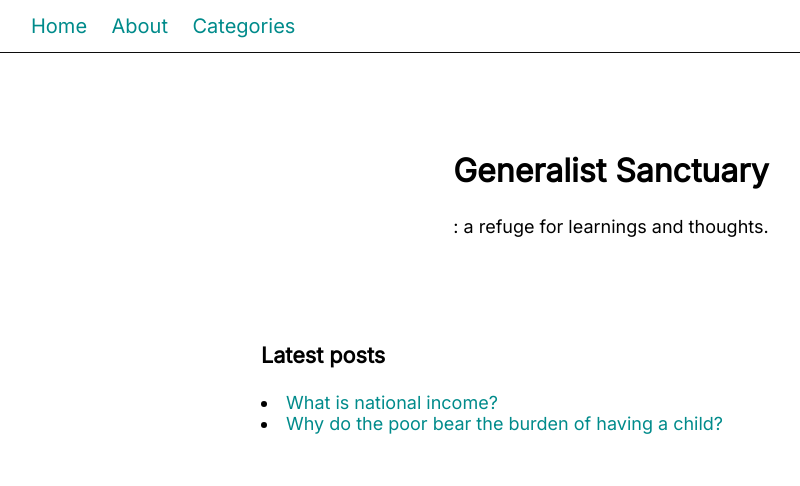
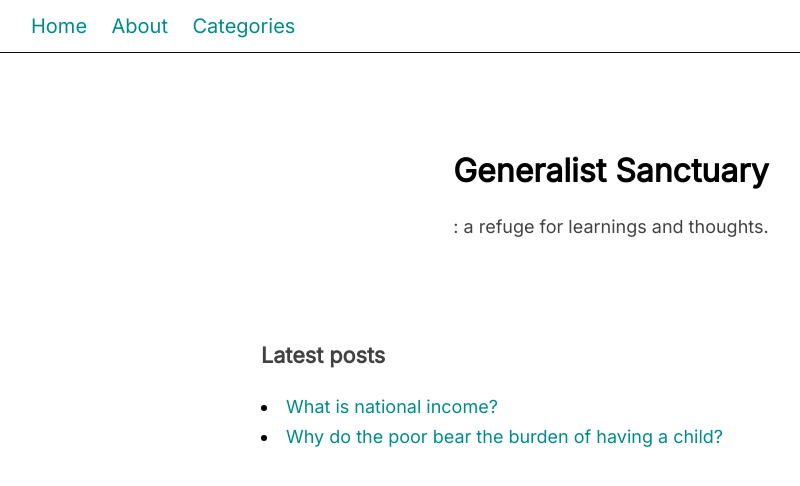
Before and after one commit to generalistsanctuary/generalistsanctuary.github.io, a Jekyll site: the page built from index.html, in a window 1280 px wide. Shown: the top 486 px of the page, without its empty margins (29-829 px from the left). Built offline with Jekyll 4.4.1, drawn with Linux system fonts in a browser that asks for light colours.

Commit message:
Update style.css

```diff
--- a/styles/style.css
+++ b/styles/style.css
@@ -24,6 +24,7 @@
   padding: 0 20px;
   font-size: 18px;
   line-height: 1.7;
+  color: hsl(0deg 0% 26%);
 }
 nav{
     border-bottom: 1px solid rgb(12, 12, 12);
@@ -57,6 +58,7 @@
   margin-right: auto;
   padding: 0 20px;
   font-size: 18px;
+  line-height: 1.7;
 }
 .postsList a:link {
     text-decoration: none;
```
